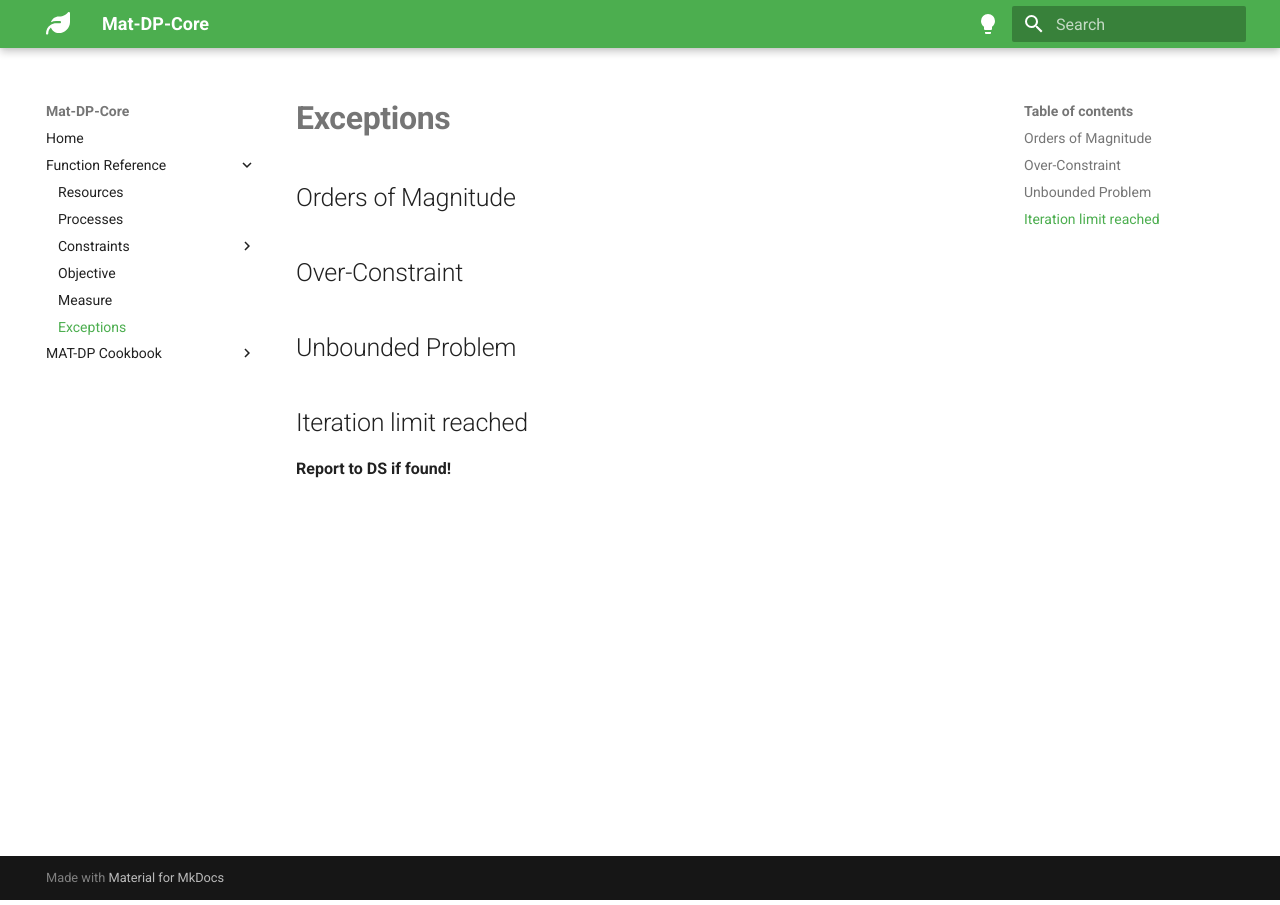
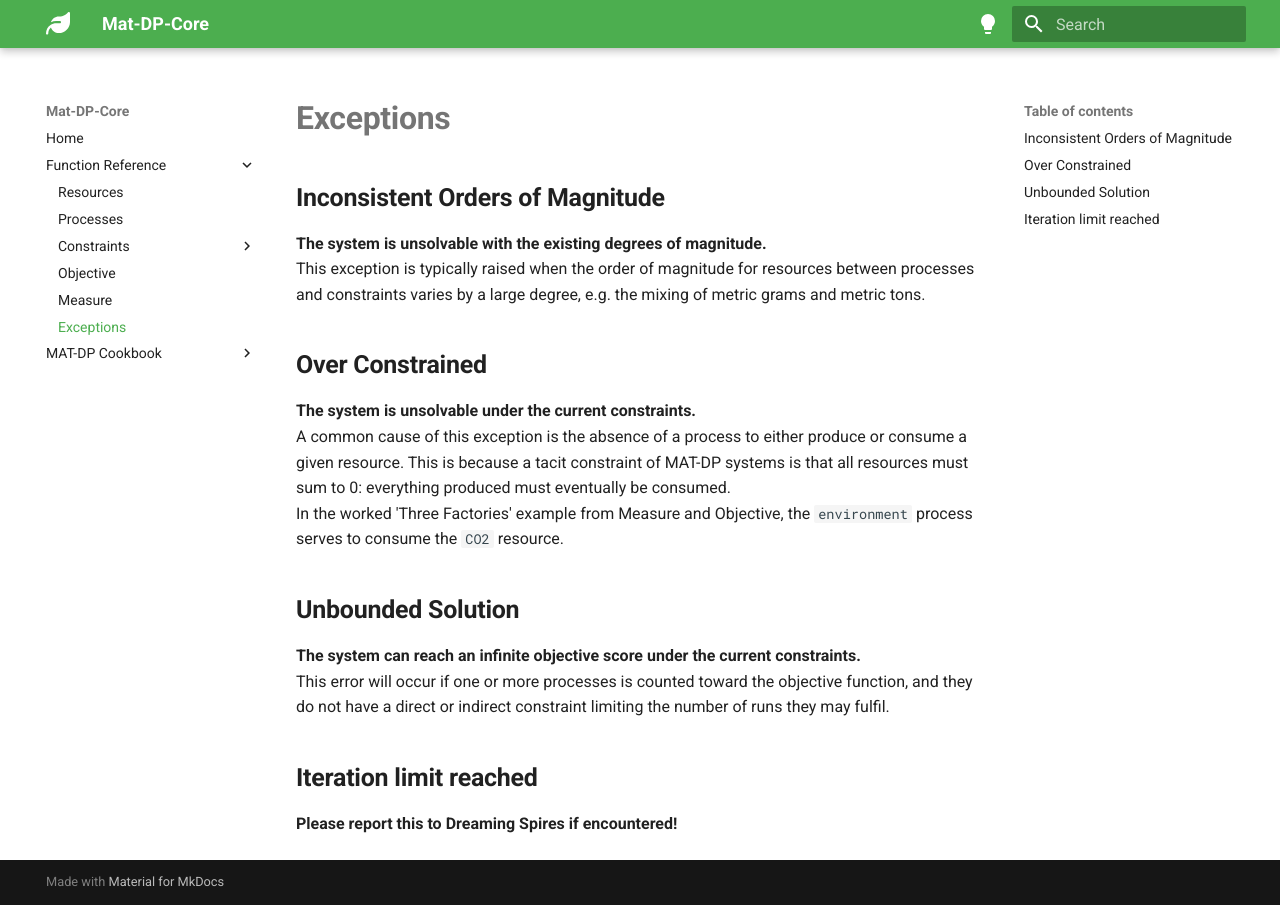
Before and after one commit to Mat-dp/mat-dp-core, an MkDocs documentation site: the page built from docs/Function Reference/exceptions.md, in a window 1280 px wide. Built offline with MkDocs 1.6.1 and Material for MkDocs 9.7.7, drawn with Linux system fonts in a browser that asks for light colours.

Commit message:
Docs: exceptions descriptions

```diff
--- a/docs/Function Reference/exceptions.md
+++ b/docs/Function Reference/exceptions.md
@@ -1,11 +1,21 @@
 # **Exceptions**
 
-## Orders of Magnitude
+## **Inconsistent Orders of Magnitude**
 
-## Over-Constraint
+**The system is unsolvable with the existing degrees of magnitude.**
+This exception is typically raised when the order of magnitude for resources between processes and constraints varies by a large degree, e.g. the mixing of metric grams and metric tons.
 
-## Unbounded Problem
+## **Over Constrained**
 
-## Iteration limit reached
+**The system is unsolvable under the current constraints.**
+A common cause of this exception is the absence of a process to either produce or consume a given resource. This is because a tacit constraint of MAT-DP systems is that all resources must sum to 0: everything produced must eventually be consumed.
+In the worked 'Three Factories' example from Measure and Objective, the `environment`  process serves to consume the `CO2` resource.
 
-**Report to DS if found!**
+## **Unbounded Solution**
+
+**The system can reach an infinite objective score under the current constraints.**
+This error will occur if one or more processes is counted toward the objective function, and they do not have a direct or indirect constraint limiting the number of runs they may fulfil.
+
+## **Iteration limit reached**
+
+**Please report this to Dreaming Spires if encountered!**
```
